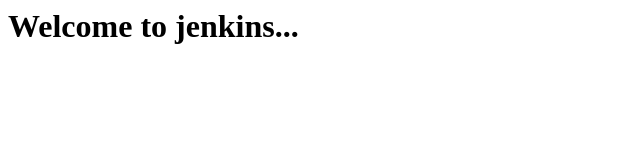
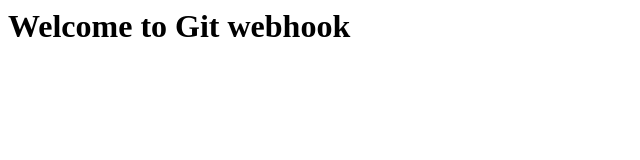
Before and after one commit to nitinkun/test, a plain HTML site: page index.html in a window 1280 px wide. Shown: the whole page, without its empty margins (0-640 px from the left). Drawn offline with Linux system fonts and the light colour scheme.

Commit message:
Update index.html

```diff
--- a/index.html
+++ b/index.html
@@ -1 +1 @@
-<h1> Welcome to jenkins... </h1>
+<h1> Welcome to Git webhook </h1>
```
